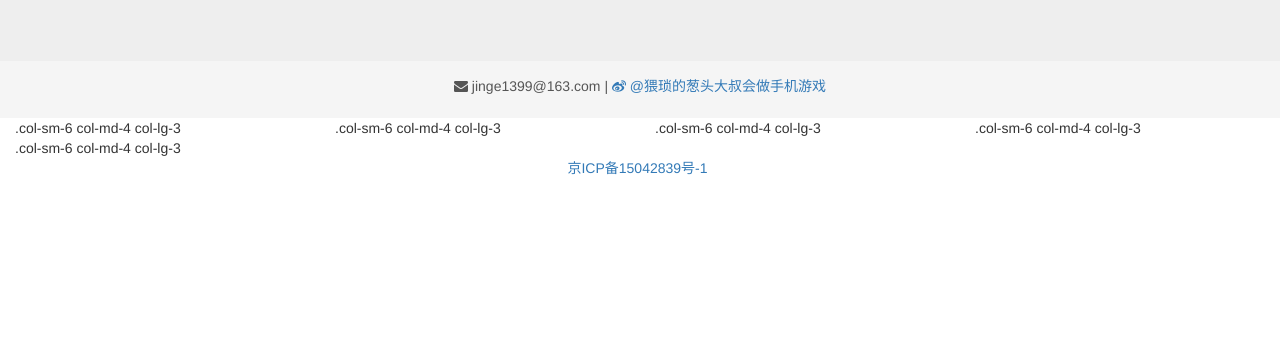
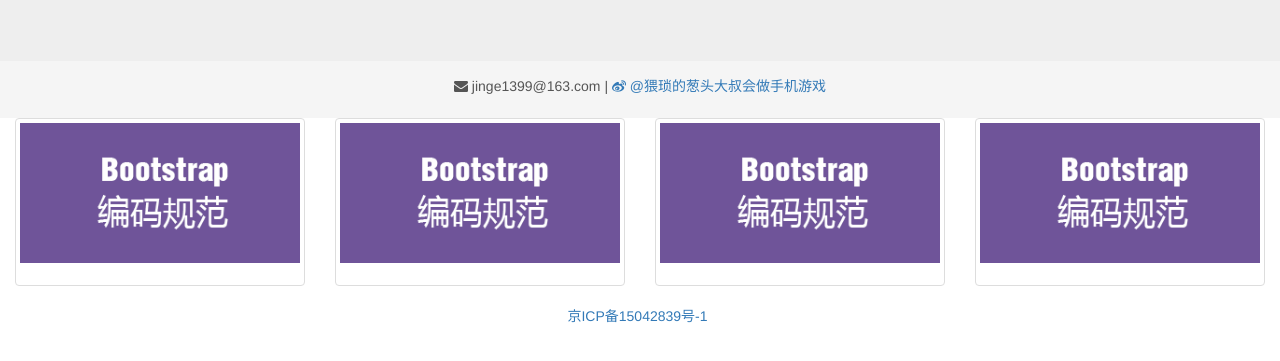
Before and after one commit to HardTom/blog_bootstrap, a website: page views/index.html at #/home in a window 1280 px wide. Shown: the part 223-584 px from the top of the page. Drawn offline with nearby package versions, Linux system fonts and the light colour scheme; some packages are replaced by stand-ins of ours.

Commit message:
add image in block

```diff
--- a/public/stylesheets/common.css
+++ b/public/stylesheets/common.css
@@ -28,3 +28,37 @@
   line-height: 1;
   color: #555;
 }
+
+.thumbnail {
+  display: block;
+  padding: 4px;
+  margin-bottom: 20px;
+  line-height: 1.42857143;
+  background-color: #fff;
+  border: 1px solid #ddd;
+  border-radius: 4px;
+  -webkit-transition: border .2s ease-in-out;
+  -o-transition: border .2s ease-in-out;
+  transition: border .2s ease-in-out;
+}
+
+.projects .thumbnail {
+  display: block;
+  margin-left: auto;
+  margin-right: auto;
+  text-align: center;
+  max-width: 310px;
+  margin-bottom: 30px;
+  border-radius: 0;
+}
+
+.projects .thumbnail .caption {
+  height: 200px;
+  overflow-y: hidden;
+  color: #555;
+}
+
+.projects .thumbnail img {
+  max-width: 100%;
+  height: auto;
+}
--- a/views/home.html
+++ b/views/home.html
@@ -26,10 +26,45 @@
 <!--精选-->
 <div class="container-fluid">
     <div class="row">
-        <div class="col-sm-6 col-md-4 col-lg-3 ">.col-sm-6 col-md-4 col-lg-3 </div>
-        <div class="col-sm-6 col-md-4 col-lg-3 ">.col-sm-6 col-md-4 col-lg-3 </div>
-        <div class="col-sm-6 col-md-4 col-lg-3 ">.col-sm-6 col-md-4 col-lg-3 </div>
-        <div class="col-sm-6 col-md-4 col-lg-3 ">.col-sm-6 col-md-4 col-lg-3 </div>
-        <div class="col-sm-6 col-md-4 col-lg-3 ">.col-sm-6 col-md-4 col-lg-3 </div>
+        <div class="col-sm-6 col-md-4 col-lg-3 ">
+            <div class="thumbnail">
+                <a href="">
+                    <img src="/images/codeguide.png" width="300" height="150">
+                </a>
+                <div class="caption">
+
+                </div>
+            </div>
+        </div>
+        <div class="col-sm-6 col-md-4 col-lg-3 ">
+            <div class="thumbnail">
+                <a href="">
+                    <img src="/images/codeguide.png" width="300" height="150">
+                </a>
+                <div class="caption">
+
+                </div>
+            </div>
+        </div>
+        <div class="col-sm-6 col-md-4 col-lg-3 ">
+            <div class="thumbnail">
+                <a href="">
+                    <img src="/images/codeguide.png" width="300" height="150">
+                </a>
+                <div class="caption">
+
+                </div>
+            </div>
+        </div>
+        <div class="col-sm-6 col-md-4 col-lg-3 ">
+            <div class="thumbnail">
+                <a href="">
+                    <img src="/images/codeguide.png" width="300" height="150">
+                </a>
+                <div class="caption">
+
+                </div>
+            </div>
+        </div>
     </div>
 </div>
```
Also changed, not shown: public/images/codeguide.png (added).
